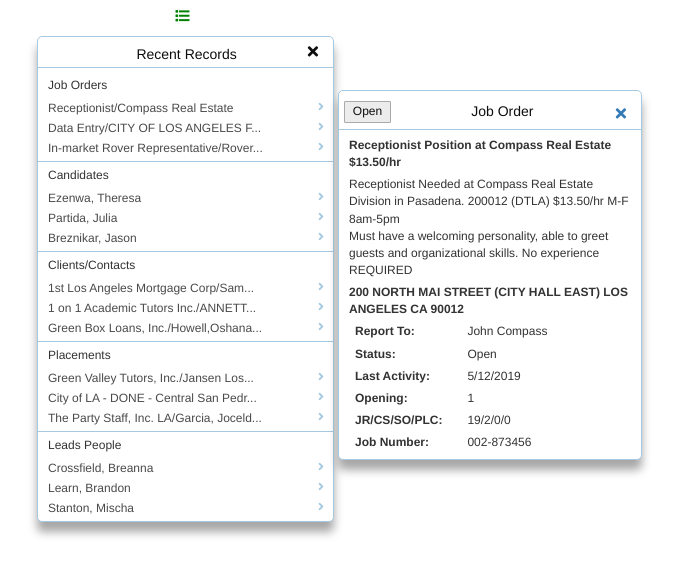
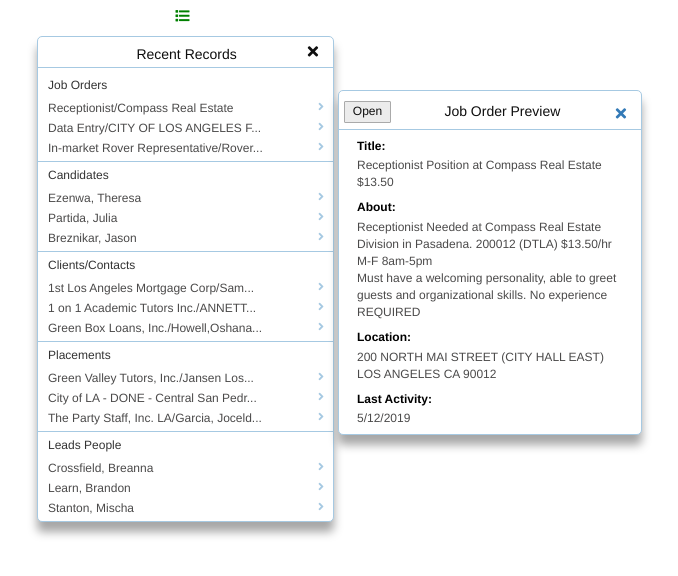
Before and after one commit to ccleveland1/Recent-Records, a plain HTML site: page Recent Records/index_2.html in a window 1280 px wide. Shown: the whole page, without its empty margins (465-1143 px from the left). Drawn offline with nearby package versions, Linux system fonts and the light colour scheme.

Commit message:
Add files via upload

```diff
--- a/Recent Records/index_2.html
+++ b/Recent Records/index_2.html
@@ -60,62 +60,17 @@
 	</div>
 <div class="outer-container-2" id="myForm">
 		<div class="inner-section-2">
-		<div class="title-2"><button class="open" type="button">Open</button><span class="title-3">Job Order</span><a href="index.html" class="button"><i id="exit-2" class="fa fa-times"></i></a></div>
+		<div class="title-2"><button class="open" type="button">Open</button><span class="title-3">Job Order Preview</span><a href="index.html" class="button"><i id="exit-2" class="fa fa-times"></i></a></div>
 		<hr class="line-2">
-		<div class="summary">Receptionist Position at Compass Real Estate</div>
-		<div class="summary">$13.50/hr</div>
-		<div class="summary-body">Receptionist Needed at Compass Real Estate Division in Pasadena. 200012 (DTLA) $13.50/hr M-F 8am-5pm<br>Must have a welcoming personality, able to greet guests and organizational skills. No experience REQUIRED</div>
+		<div class="summary-title">Title:</div>
+		<div class="summary">Receptionist Position at Compass Real Estate<br>$13.50</div>
+		<div class="summary-title">About:</div>
+		<div class="summary">Receptionist Needed at Compass Real Estate Division in Pasadena. 200012 (DTLA) $13.50/hr M-F 8am-5pm<br>Must have a welcoming personality, able to greet guests and organizational skills. No experience REQUIRED</div>
+		<div class="summary-title">Location:</div>
 		<div class="summary">200 NORTH MAI STREET (CITY HALL EAST) LOS ANGELES CA 90012</div>
-
-		<div class="body-box">
-			<form class="section-1">
-				<div class="row">
-					<div class="column">
-					  	<div class="inner-container">
-							<label><strong>Report To:</strong></label>
-						</div>
-					  	<div class="inner-container">
-							<label><strong>Status:</strong></label>
-						</div>
-						<div class="inner-container">
-							<label><strong>Last Activity:</strong></label>
-						</div>
-						<div class="inner-container">
-							<label><strong>Opening:</strong></label>
-						</div>
-						<div class="inner-container">
-							<label><strong>JR/CS/SO/PLC:</strong></label>
-						</div>
-						<div class="inner-container">
-							<label><strong>Job Number:</strong></label>
-						</div>
-					</div>
-
-					<div class="column">
-						<div class="inner-container">
-							<label class="no-bold">John Compass</label>
-						</div>
-						<div class="inner-container">
-							<label class="no-bold">Open</label>
-						</div>
-						<div class="inner-container">
-							<label class="no-bold">5/12/2019</label>
-						</div>
-						<div class="inner-container">
-							<label class="no-bold">1</label>
-						</div>
-						<div class="inner-container">
-							<label class="no-bold">19/2/0/0</label>
-						</div>
-						<div class="inner-container">
-							<label class="no-bold">002-873456</label>
-						</div>
-					</div>
-				</div>
-			</form>
-		</div>
+		<div class="summary-title">Last Activity:</div>
+		<div class="summary">5/12/2019</div>
+	</div>
 </div>
-</div>
-
 </body>
 </html>
--- a/Recent Records/style.css
+++ b/Recent Records/style.css
@@ -21,7 +21,7 @@
 	font-weight: 550;
 	font-size: 12px;
 	line-height: 14px;
-	margin-top: 0px;
+	margin-top: 3px;
 	margin-bottom: 6px;
 	padding-bottom:3px;
 	padding-left: 10px;
@@ -67,18 +67,7 @@
 	top: 9px;
 	position: absolute;
 }
-.outer-container-2{
-	position: absolute;
-	width: 304px;
-	height: 370px;
-	left: 803px;
-	top: 90px;
-	background: #FFFFFF;
-	border: 1px solid #A6C9E2;
-	box-sizing: border-box;
-	box-shadow: 0px 10px 10px rgba(0, 0, 0, 0.35);
-	border-radius: 5px;
-}
+
 .title-2{
 	text-align: center;
 	padding-top: 10px;
@@ -114,21 +103,24 @@
     border-top: 1px solid #A6C9E2;
 }
 .summary{
-	margin-left: 10px;
-	margin-right:5px;
+	margin-left: 18px;
+	margin-right:18px;
+	font-size: 12px;
+	color:#4B4A4A;
+}
+.summary-title{
+	margin-left: 18px;
+	margin-right:18px;
+	margin-top: 8px;
+	margin-bottom: 2px;
 	font-weight: bold;
 	font-size: 12px;
+	color: black;
 }
-.summary-body{
-	margin-left: 10px;
-	margin-right:5px;
-	font-size: 12px;
-	margin-top:5px;
-	margin-bottom: 5px;
-}
+
 .inner-container{
 	font-size: 12px;
-	margin-left: 20px;
+	/*margin-left: 10px;*/
 	font-weight: normal;
 	display:table-row;
     text-align: left;
@@ -136,12 +128,12 @@
 }
 .body-box{
 	width: 100%;
-	padding-left: 2%;
+	/*padding-left: 2%;*/
 }
 .column {
 	float: left;
 	width: 25%;
-	margin-left: 25px;
+	margin-left: 15px;
 	margin-top: 5px;
 	display: table;
 }
@@ -149,10 +141,22 @@
 .no-bold{
 	font-weight: 500;
 }
+.outer-container-2{
+	position: absolute;
+	width: 304px;
+	height: 345px;
+	left: 803px;
+	top: 90px;
+	background: #FFFFFF;
+	border: 1px solid #A6C9E2;
+	box-sizing: border-box;
+	box-shadow: 0px 10px 10px rgba(0, 0, 0, 0.35);
+	border-radius: 5px;
+}
 .outer-container-3{
 	position: absolute;
 	width: 304px;
-	height: 370px;
+	height: 345px;
 	left: 803px;
 	top: 116px;
 	background: #FFFFFF;
@@ -164,7 +168,7 @@
 .outer-container-4{
 	position: absolute;
 	width: 304px;
-	height: 370px;
+	height: 345px;
 	left: 803px;
 	top: 136px;
 	background: #FFFFFF;
@@ -173,3 +177,10 @@
 	box-shadow: 0px 10px 10px rgba(0, 0, 0, 0.35);
 	border-radius: 5px;
 }
+.row{
+	margin-right:-15px;
+	margin-left: 5px;
+}
+.section-1{
+	margin-left: 18px;
+}
```
Also changed, not shown: Recent Records/index_3.html (+9 -52 lines), Recent Records/index_4.html (+9 -52 lines).
